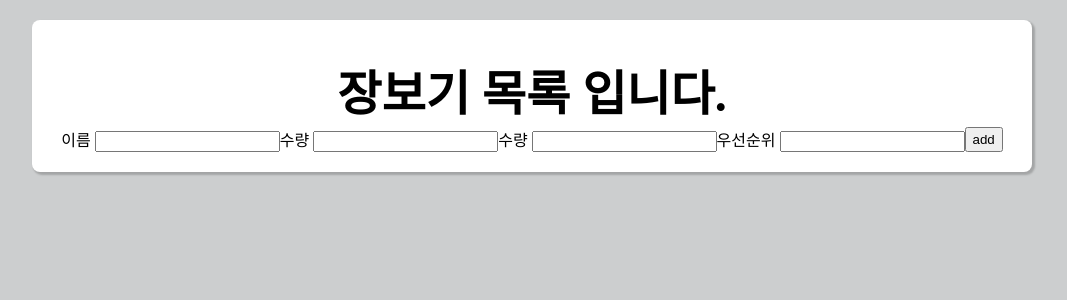
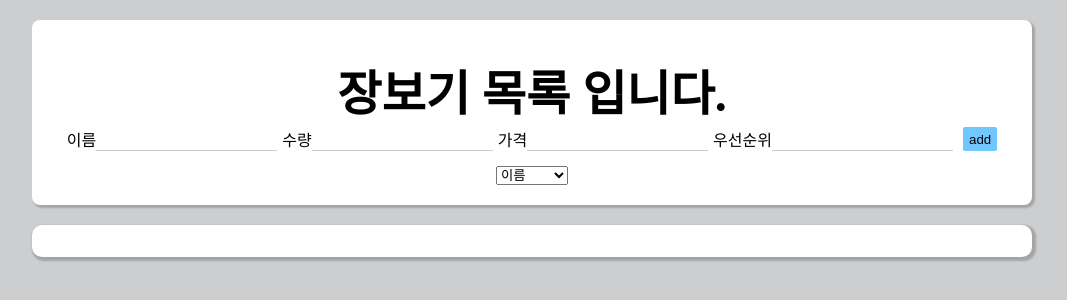
Before and after one commit to kqjatjr/shoppingCart, a website: page public/index.html in a window 1280 px wide. Shown: the whole page, without its empty margins (108-1175 px from the left). Drawn offline with Linux system fonts and the light colour scheme.

Commit message:
라벨 수정

```diff
--- a/public/css/shoppingCss.css
+++ b/public/css/shoppingCss.css
@@ -26,7 +26,33 @@ body {
 }
 
 .container .container_inputbox .inputbox_inputitem {
-  margin-left: 10px;
   border: none;
-  border-bottom: 1px;
+  border-bottom: 1px solid rgba(0, 0, 0, 0.2);
+  margin-right: 5px;
 }
+.container .container_select {
+  margin-top: 15px;
+}
+.renderContainer {
+  display: flex;
+  flex-direction: column;
+  justify-content: center;
+  margin: 20px auto 0 auto;
+  background-color: white;
+  align-items: center;
+  width: 1000px;
+  border-radius: 10px;
+  box-shadow: 2px 2px 2px 2px rgba(0, 0, 0, 0.2);
+}
+.container_addButton {
+  border-radius: 2px;
+  border: none;
+  margin-left: 5px;
+  background-color: #70c8ff;
+}
+.container_addButton:hover {
+  background-color: yellow;
+}
+.container_addButton:active {
+  background-color: red;
+}
--- a/public/index.html
+++ b/public/index.html
@@ -6,18 +6,51 @@
     <link rel="stylesheet" type="text/css" href="./css/shoppingCss.css" />
   </head>
   <body>
-    <div class="container">
+    <div class="container" id="container">
       <div class="title">
         <strong>장보기 목록 입니다.</strong>
       </div>
       <div class="container_inputbox">
-        <label>이름 <input type="text" /></label>
-        <label>수량 <input type="text" /></label>
-        <label>수량 <input type="number" /></label>
-        <label>우선순위 <input type="number" /></label>
-        <button>add</button>
+        <label for="nameId">이름 </label
+        ><input type="text" id="nameId" class="inputbox_inputitem" />
+        <label for="quantityId">수량 </label
+        ><input type="text" id="quantityId" class="inputbox_inputitem" />
+        <label for="priceId">가격 </label
+        ><input type="number" id="priceId" class="inputbox_inputitem" />
+        <label for="priorityId">우선순위 </label>
+        <input type="number" id="priorityId" class="inputbox_inputitem" />
+        <button class="container_addButton">add</button>
+      </div>
+      <div class="container_select">
+        <select>
+          <option value="name">이름</option>
+          <option value="quantity">수량</option>
+          <option value="price">가격</option>
+          <option value="priority">우선순위</option>
+        </select>
       </div>
     </div>
-    <script></script>
+    <div class="renderContainer">
+      <ul class="shopping-list"></ul>
+    </div>
+    <script type="text/javascript">
+      class Shopping {
+        constructor(id) {
+          this.shopping = [];
+          this.$shoppinglist = document.querySelector(id);
+          this.initializeEvents();
+        }
+
+        initializeEvents() {
+          const $add = this.$shoppinglist.querySelector(".container_addButton");
+          $add.addEventListener("click", this.handleClickAdd);
+        }
+        handleClickAdd = () => {
+          const $input_name = this.$shoppinglist.querySelector("#name_id");
+          console.log($input_name);
+        };
+      }
+      const shopping = new Shopping("#container");
+    </script>
   </body>
 </html>
```
